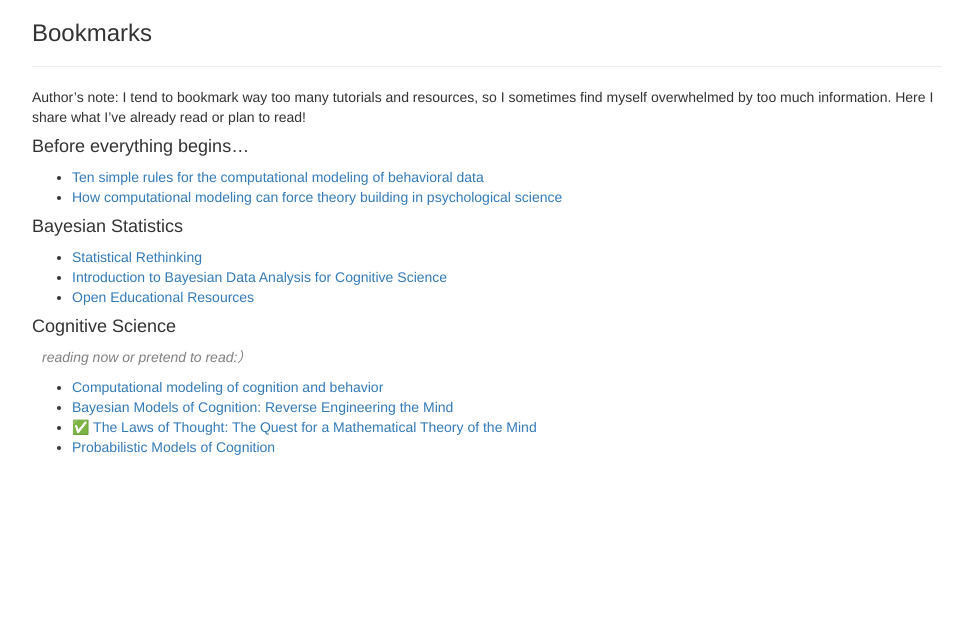
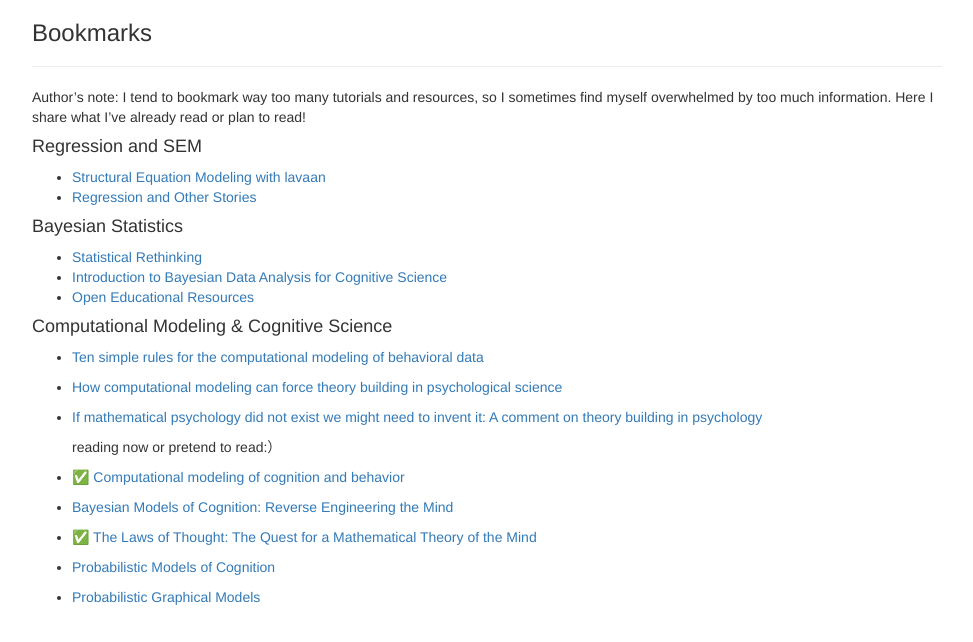
Before and after one commit to hlybot-dot/Academic_Punk, a plain HTML site: page bookmark.html in a window 1280 px wide. Shown: the whole page, without its empty margins (153-1126 px from the left). Drawn offline with nearby package versions, Linux system fonts and the light colour scheme; some packages are replaced by stand-ins of ours.

Commit message:
Add files via upload

```diff
--- a/bookmark.html
+++ b/bookmark.html
@@ -358,14 +358,13 @@ display: none;
 <p>Author’s note: I tend to bookmark way too many tutorials and
 resources, so I sometimes find myself overwhelmed by too much
 information. Here I share what I’ve already read or plan to read!</p>
-<div id="before-everything-begins" class="section level4">
-<h4>Before everything begins…</h4>
+<div id="regression-and-sem" class="section level4">
+<h4>Regression and SEM</h4>
 <ul>
-<li><a href="https://elifesciences.org/articles/49547/">Ten simple rules
-for the computational modeling of behavioral data</a></li>
-<li><a href="https://openreview.net/pdf?id=QjUEAuHHq86">How
-computational modeling can force theory building in psychological
-science</a></li>
+<li><a href="https://onlinelibrary.wiley.com/doi/book/10.1002/9781119579038">Structural
+Equation Modeling with lavaan</a></li>
+<li><a href="https://avehtari.github.io/ROS-Examples/">Regression and
+Other Stories</a></li>
 </ul>
 </div>
 <div id="bayesian-statistics" class="section level4">
@@ -378,21 +377,31 @@ Bayesian Data Analysis for Cognitive Science</a></li>
 Educational Resources</a></li>
 </ul>
 </div>
-<div id="cognitive-science" class="section level4">
-<h4>Cognitive Science</h4>
+<div id="computational-modeling-cognitive-science" class="section level4">
+<h4>Computational Modeling &amp; Cognitive Science</h4>
+<ul>
+<li><p><a href="https://elifesciences.org/articles/49547/">Ten simple
+rules for the computational modeling of behavioral data</a></p></li>
+<li><p><a href="https://openreview.net/pdf?id=QjUEAuHHq86">How
+computational modeling can force theory building in psychological
+science</a></p></li>
+<li><p><a href="https://journals.sagepub.com/doi/abs/10.1177/1745691620974769">If
+mathematical psychology did not exist we might need to invent it: A
+comment on theory building in psychology</a></p>
 <p style="margin-left:1rem; color:gray; font-style:italic;">
-reading now or pretend to read:）
-</p>
-<ul>
-<li><a href="https://psy-farrell.github.io/computational-modelling/">Computational
-modeling of cognition and behavior</a></li>
-<li><a href="https://books.google.ca/books/about/Bayesian_Models_of_Cognition.html?id=FEb6EAAAQBAJ&amp;redir_esc=y">Bayesian
-Models of Cognition: Reverse Engineering the Mind</a></li>
-<li><a href="https://books.google.ca/books/about/The_Laws_of_Thought_The_Quest_for_a_Math.html?id=UctwEQAAQBAJ&amp;redir_esc=y">✅
+<p>reading now or pretend to read:）</p>
+</p></li>
+<li><p><a href="https://psy-farrell.github.io/computational-modelling/">✅
+Computational modeling of cognition and behavior</a></p></li>
+<li><p><a href="https://books.google.ca/books/about/Bayesian_Models_of_Cognition.html?id=FEb6EAAAQBAJ&amp;redir_esc=y">Bayesian
+Models of Cognition: Reverse Engineering the Mind</a></p></li>
+<li><p><a href="https://books.google.ca/books/about/The_Laws_of_Thought_The_Quest_for_a_Math.html?id=UctwEQAAQBAJ&amp;redir_esc=y">✅
 The Laws of Thought: The Quest for a Mathematical Theory of the
-Mind</a></li>
-<li><a href="http://probmods.org/">Probabilistic Models of
-Cognition</a></li>
+Mind</a></p></li>
+<li><p><a href="http://probmods.org/">Probabilistic Models of
+Cognition</a></p></li>
+<li><p><a href="https://www.youtube.com/watch?v=1z5gAHVujlE&amp;list=PLBAGcD3siRDjiQ5VZQ8t0C7jkHQ8fhuq8">Probabilistic
+Graphical Models</a></p></li>
 </ul>
 </div>
 </div>
```
Also changed, not shown: resources.html (+3 -2 lines).
